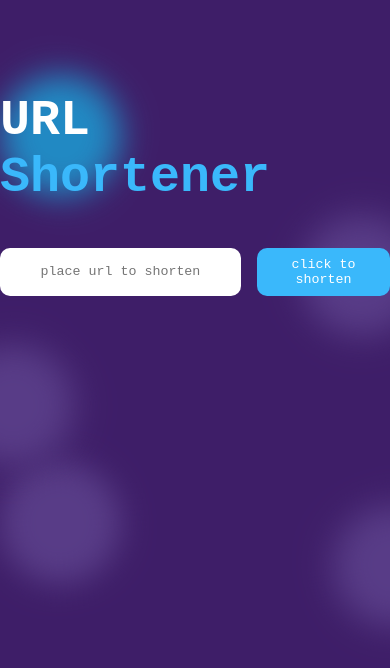
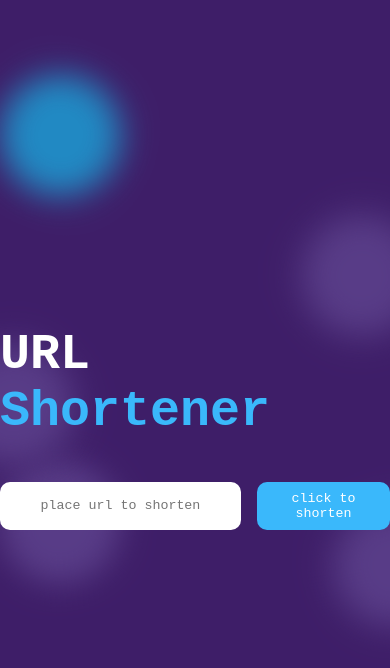
Before and after one commit to dearyfareq/React-url-Shortener, a React (Create React App) app: page / in a window 390 px wide. Shown: the top 668 px of the page. Built offline with nearby package versions, Linux system fonts and the light colour scheme.

Commit message:
added media Q and ran the build

```diff
--- a/src/App.css
+++ b/src/App.css
@@ -19,6 +19,28 @@
     justify-content: center;
     margin-top: 15%;
 }
+.container{
+    display: flex;
+    flex-direction: column;
+    gap: 0.5rem;
+    width: 100%;
+    height: 100%;
+    align-items: center;
+    justify-content: center;
+    margin-top: 15%;
+}
+@media only screen and (max-width: 500px) {
+    .container {
+      margin-top: 75%;
+    }
+    .results{
+        display: flex;
+        flex-direction: column;
+        align-items: center;
+        justify-content: center;
+        gap: 1.5rem;
+    }
+  }
 .container>h1>span{
     color: #3ab8fb;
     font-family:monospace;
@@ -62,6 +84,7 @@
     display: flex;
     align-items: center;
     gap: 1rem;
+    transition: all 200ms ease-in-out;
 }
 .results>p{
     display: flex;
```
Also changed, not shown: 6 other files (tests, documents, lock files or other folders).
